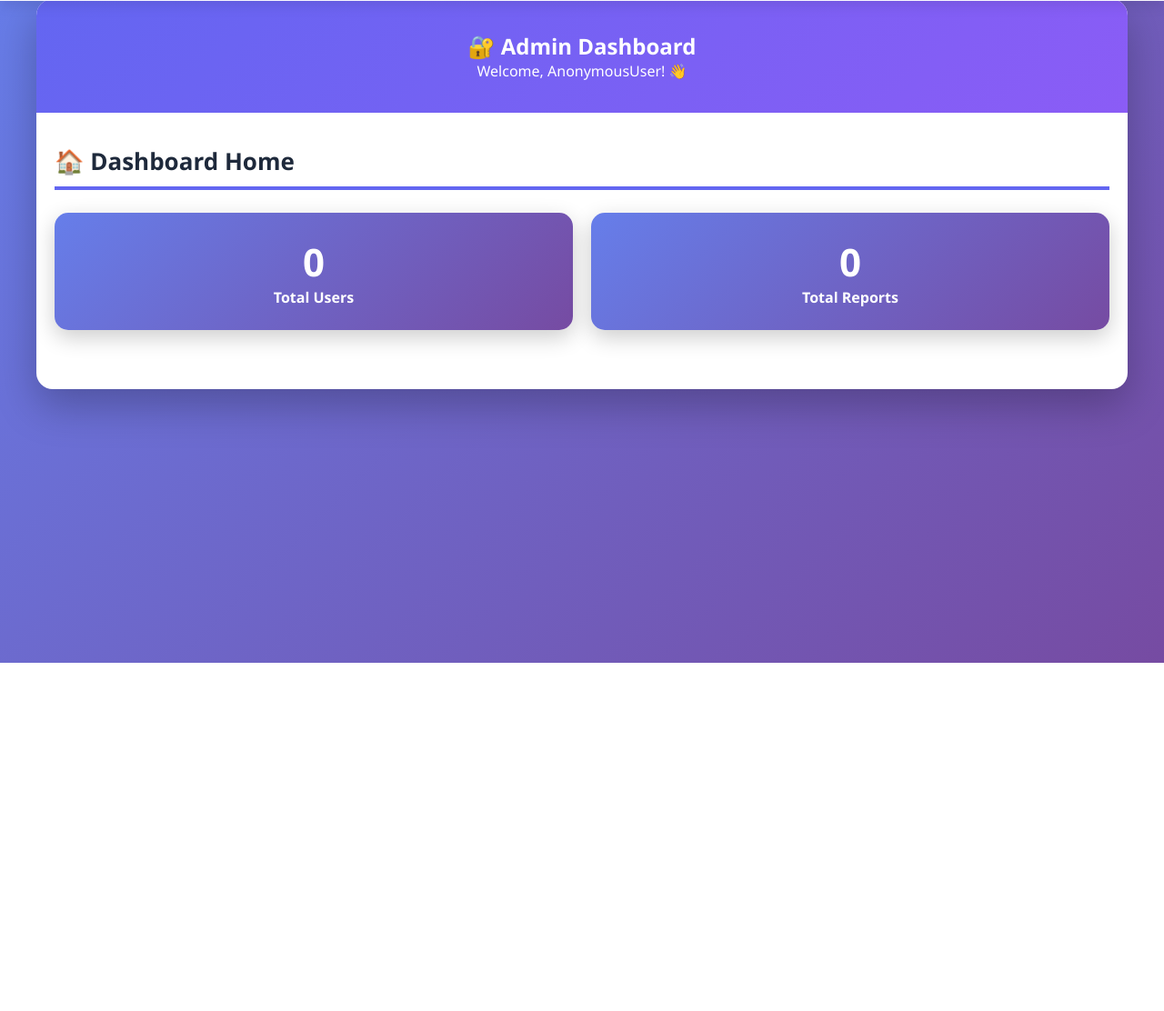
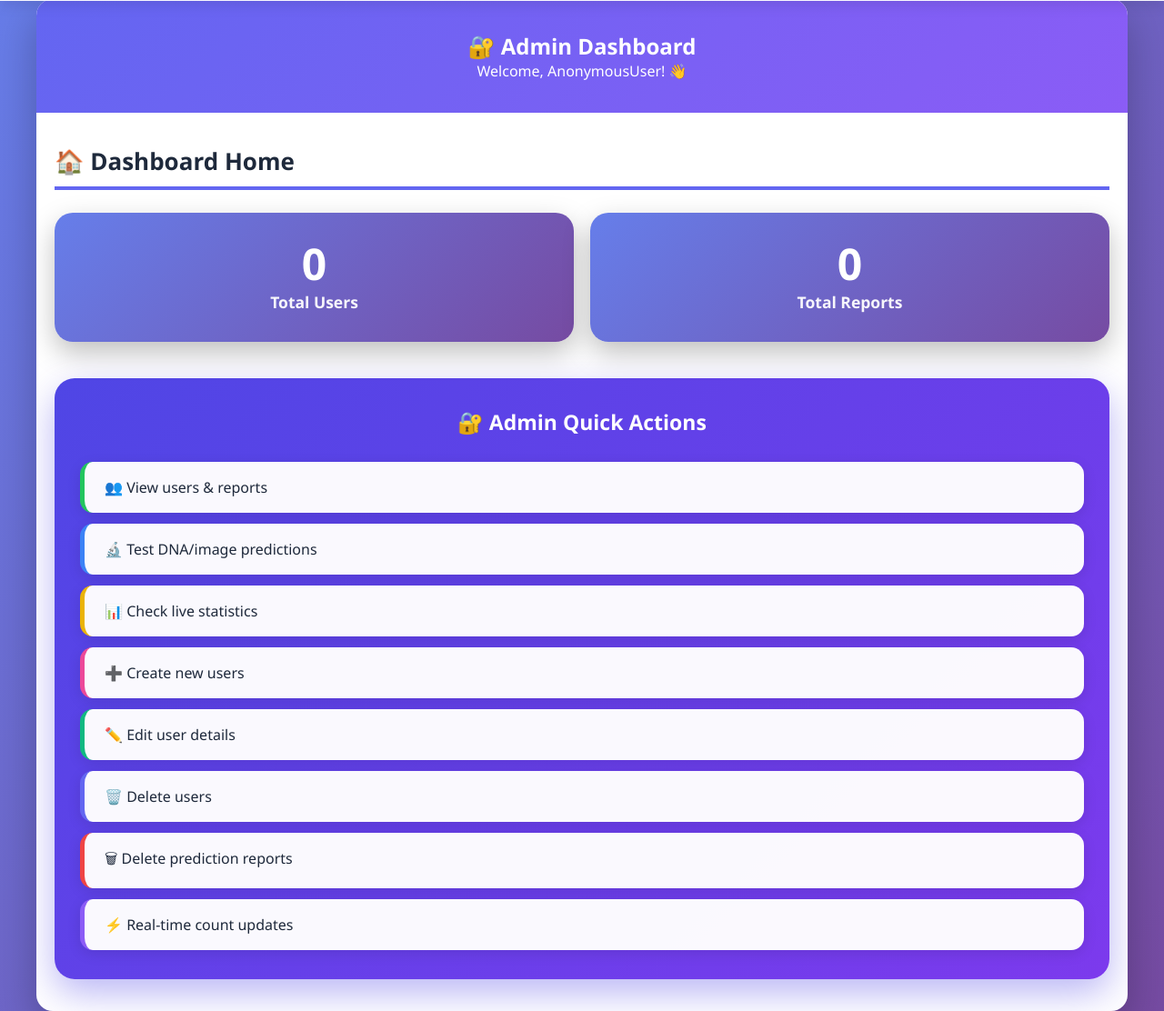
Before and after one commit to SaiGaneshChandu/dnaprediction, a Django app: template templates/admin_dashboard.html in a window 1280 px wide. Shown: the part 71-1183 px from the top of the page at 91% size. Before the commit the page ends 800 px from the top, so only its background shows below. Run offline with Django 5.2, Linux system fonts and the light colour scheme; tables that the repository leaves empty hold one stand-in row (values such as "Sample post"); the template is opened without the code that fills it: values that come from a table or form of the project are taken from there, most other values are stand-ins (such as "Sample title", 1, 10 or a date in 2020).

Commit message:
fix deployment

```diff
--- a/templates/admin_dashboard.html
+++ b/templates/admin_dashboard.html
@@ -313,9 +313,129 @@
       <p>Welcome, {{ user }}! 👋</p>
     </div>
 
-    <!-- HOME -->
+    <!-- HOME --><!-- ==================== HOME SECTION - COMBINED ==================== -->
+<style>
+  /* Stat Cards */
+  .stat-box {
+    display: flex;
+    gap: 18px;
+    margin-bottom: 40px;
+    flex-wrap: wrap;
+  }
+
+  .stat-card {
+    background: linear-gradient(135deg, #667eea, #764ba2);
+    color: white;
+    padding: 32px 25px;
+    border-radius: 20px;
+    flex: 1;
+    min-width: 260px;
+    text-align: center;
+    box-shadow: 0 12px 30px rgba(0, 0, 0, 0.25);
+    transition: all 0.4s ease;
+    position: relative;
+    overflow: hidden;
+  }
+
+  .stat-card:hover {
+    transform: translateY(-10px);
+    box-shadow: 0 20px 45px rgba(0, 0, 0, 0.35);
+  }
+
+  .stat-number {
+    font-size: 48px;
+    font-weight: 800;
+    margin-bottom: 6px;
+    line-height: 1;
+  }
+
+  .stat-card strong {
+    font-size: 17.5px;
+    font-weight: 600;
+    opacity: 0.95;
+  }
+
+  /* Quick Actions */
+  .quick-actions {
+    background: linear-gradient(135deg, #4f46e5, #7c3aed);
+    border-radius: 22px;
+    padding: 32px 28px;
+    box-shadow: 0 15px 40px rgba(79, 70, 229, 0.4);
+  }
+
+  .quick-actions h4 {
+    color: white;
+    margin-bottom: 28px;
+    font-size: 23px;
+    text-align: center;
+    font-weight: 700;
+  }
+
+  .quick-actions ul {
+    list-style: none;
+    padding: 0;
+    margin: 0;
+    display: flex;
+    flex-direction: column;
+    gap: 12px;
+  }
+
+  .quick-actions li {
+    background: rgba(255, 255, 255, 0.97);
+    padding: 17px 22px;
+    border-radius: 14px;
+    font-size: 16px;
+    font-weight: 500;
+    color: #1e293b;
+    box-shadow: 0 4px 15px rgba(0, 0, 0, 0.1);
+    transition: all 0.3s ease;
+    border-left: 5px solid #22c55e;
+    display: flex;
+    align-items: center;
+  }
+
+  .quick-actions li:hover {
+    transform: translateX(8px);
+    box-shadow: 0 8px 25px rgba(0, 0, 0, 0.15);
+  }
+
+  /* Border colors for each item */
+  .quick-actions li:nth-child(1) { border-left-color: #22c55e; }
+  .quick-actions li:nth-child(2) { border-left-color: #3b82f6; }
+  .quick-actions li:nth-child(3) { border-left-color: #eab308; }
+  .quick-actions li:nth-child(4) { border-left-color: #ec4899; }
+  .quick-actions li:nth-child(5) { border-left-color: #10b981; }
+  .quick-actions li:nth-child(6) { border-left-color: #6366f1; }
+  .quick-actions li:nth-child(7) { border-left-color: #ef4444; }
+  .quick-actions li:nth-child(8) { border-left-color: #8b5cf6; }
+
+  /* Mobile Optimization */
+  @media (max-width: 768px) {
+    .stat-box {
+      gap: 15px;
+    }
+    .stat-card {
+      min-width: 100%;
+      padding: 28px 20px;
+    }
+    .stat-number {
+      font-size: 42px;
+    }
+    .quick-actions {
+      padding: 28px 20px;
+    }
+    .quick-actions li {
+      font-size: 15.5px;
+      padding: 16px 20px;
+    }
+  }
+</style>
+
+<!-- HTML Content -->
 <div id="home" class="section active">
   <h3>🏠 Dashboard Home</h3>
+
+  <!-- Colourful Stats Cards -->
   <div class="stat-box">
     <div class="stat-card">
       <div class="stat-number">{{ total_users|default:0 }}</div>
@@ -325,6 +445,21 @@
       <div class="stat-number">{{ total_reports|default:0 }}</div>
       <strong>Total Reports</strong>
     </div>
+  </div>
+
+  <!-- Colourful Quick Actions -->
+  <div class="quick-actions">
+    <h4>🔐 Admin Quick Actions</h4>
+    <ul>
+      <li>👥 View users & reports</li>
+      <li>🔬 Test DNA/image predictions</li>
+      <li>📊 Check live statistics</li>
+      <li>➕ Create new users</li>
+      <li>✏️ Edit user details</li>
+      <li>🗑️ Delete users</li>
+      <li>🗑 Delete prediction reports</li>
+      <li>⚡ Real-time count updates</li>
+    </ul>
   </div>
 </div>
 
```
Also changed, not shown: requirements.txt (line endings or trailing spaces). Lines whose indentation alone changed are shown as unchanged.
